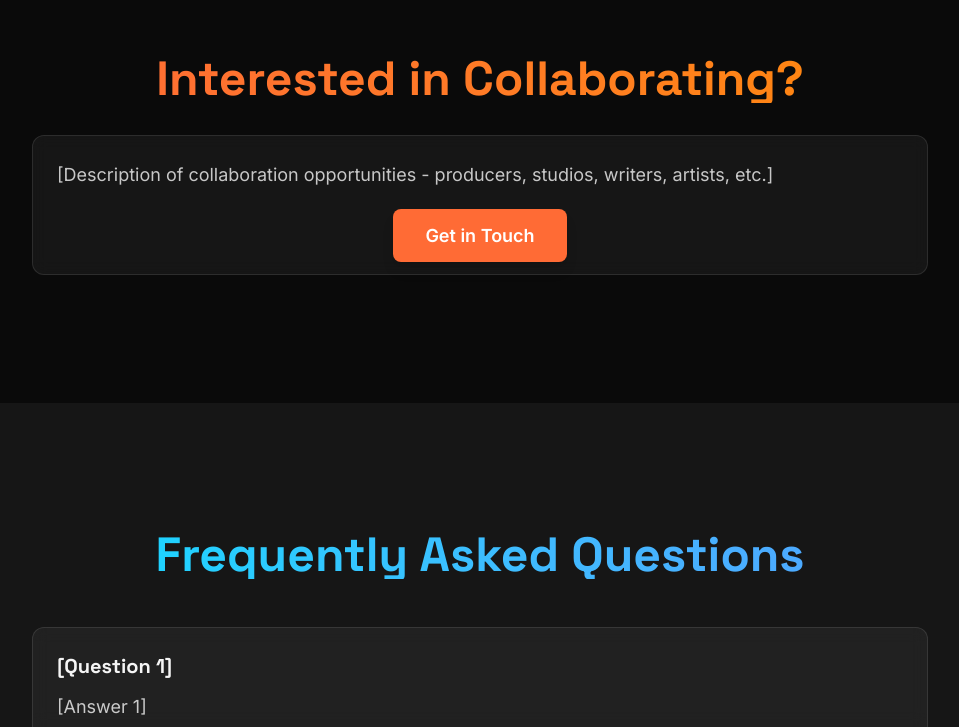
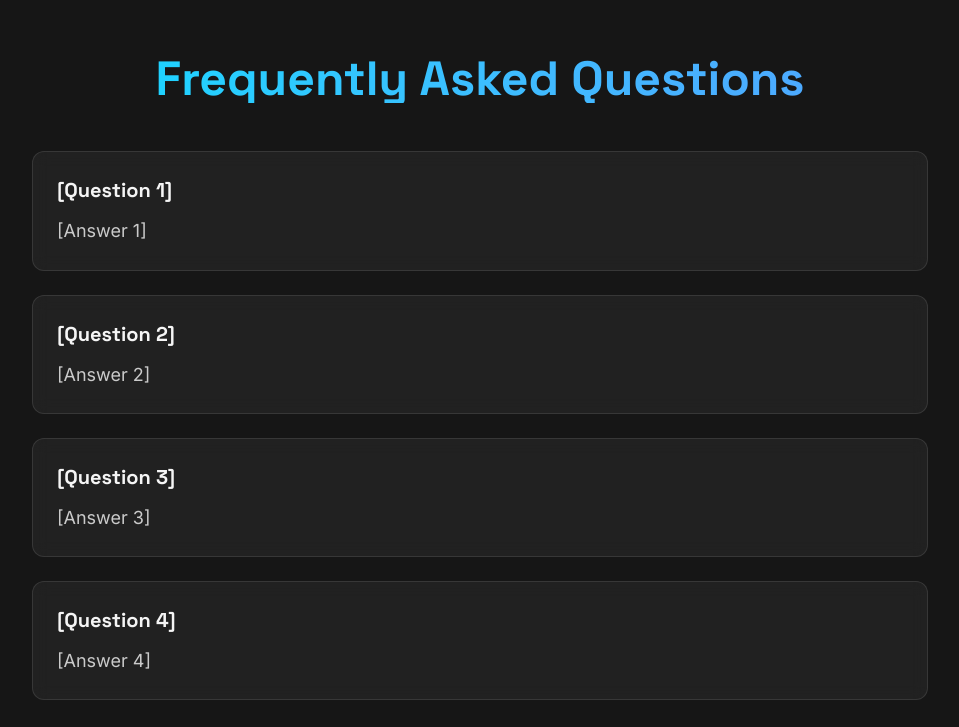
Before and after one commit to missionaurelia/mission-aurelia-website, a React (Vite) app: page /contact in a window 1280 px wide. Shown: the part 1904-2631 px from the top of the page, without its empty margins (160-1119 px from the left). Built offline with nearby package versions, Linux system fonts and the light colour scheme; the HTML template or start-up script is replaced by a standard one.

Commit message:
Remove 'Interested in Collaborating' section from Contact page

```diff
--- a/src/pages/Contact.jsx
+++ b/src/pages/Contact.jsx
@@ -137,25 +137,6 @@ export default function Contact() {
         </div>
       </section>
 
-      {/* Collaboration */}
-      <section className="section-padding">
-        <div className="container">
-          <div className="max-w-4xl mx-auto">
-            <h2 className="text-gradient-orange mb-8 text-center">Interested in Collaborating?</h2>
-            <div className="card">
-              <p className="text-lg text-[var(--color-text)]/80 leading-relaxed mb-8">
-                [Description of collaboration opportunities - producers, studios, writers, artists, etc.]
-              </p>
-              <div className="text-center">
-                <a href="mailto:[email@example.com]" className="btn-primary">
-                  Get in Touch
-                </a>
-              </div>
-            </div>
-          </div>
-        </div>
-      </section>
-
       {/* FAQ */}
       <section className="section-padding bg-white/5">
         <div className="container">
```
